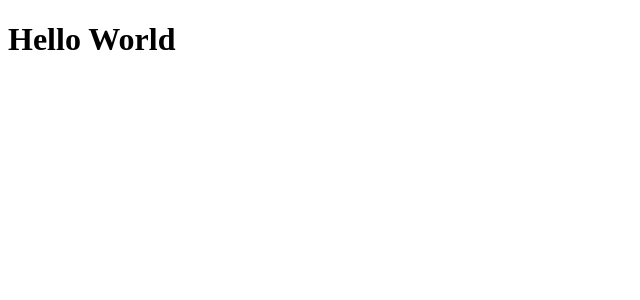
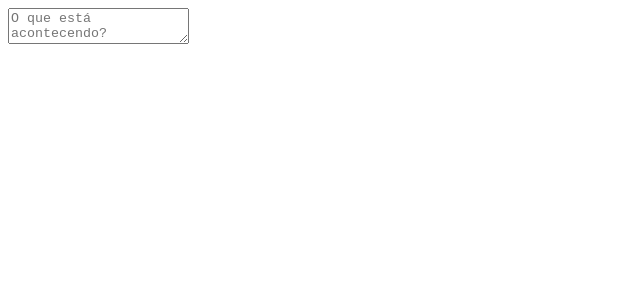
Before and after one commit to beacastroalves/treinaweb-react-fundamentos-1, a React (Vite) app in the folder TreinaWebTwitter/: page / in a window 1280 px wide. Shown: the top 300 px of the page, without its empty margins (0-640 px from the left). Built offline with nearby package versions, Linux system fonts and the light colour scheme.

Commit message:
Criando o primeiro componente

```diff
--- a/TreinaWebTwitter/src/App.jsx
+++ b/TreinaWebTwitter/src/App.jsx
@@ -1,8 +1,8 @@
-
+import TextInput from "./components/TextInput";
 
 function App() {
   return (
-    <h1>Hello World</h1>
+    <TextInput />
   )
 }
 
--- /dev/null
+++ b/TreinaWebTwitter/src/components/TextInput.jsx
@@ -0,0 +1,9 @@
+const TextInput = ({placeholder = 'O que está acontecendo?', maxLength = 125, ...props}) => {
+  return (
+    <div>
+      <textarea placeholder={placeholder} maxLength={maxLength} {...props}/>
+    </div>
+  )
+};
+
+export default TextInput;
```
